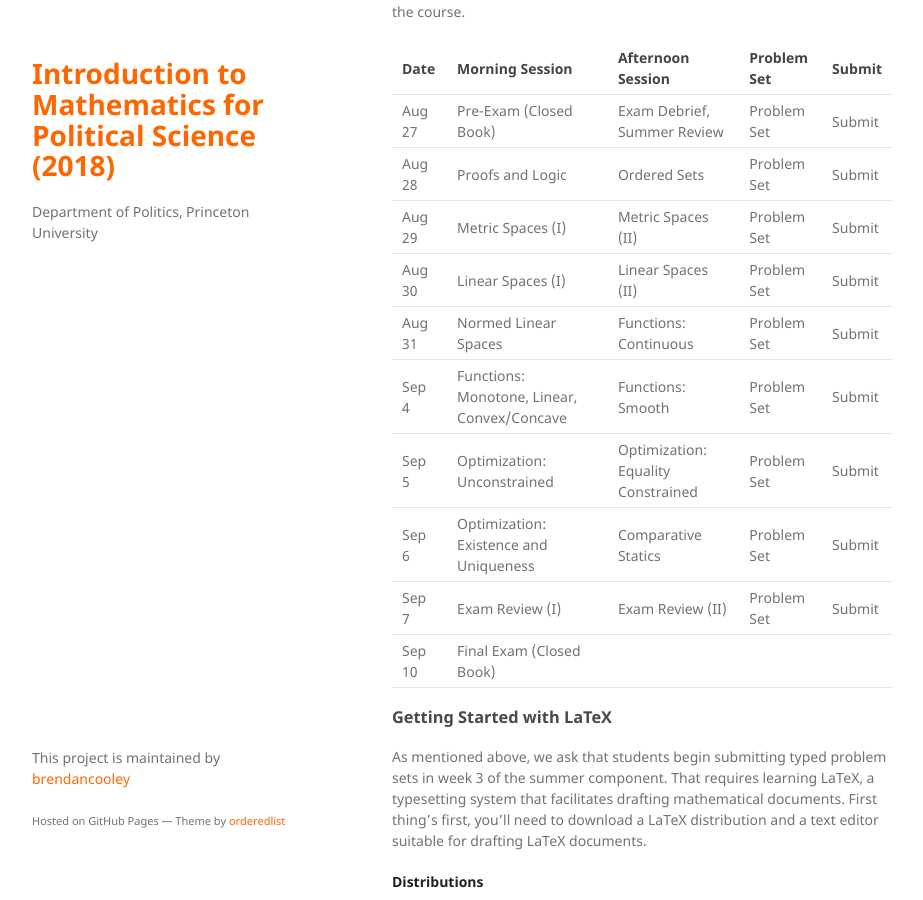
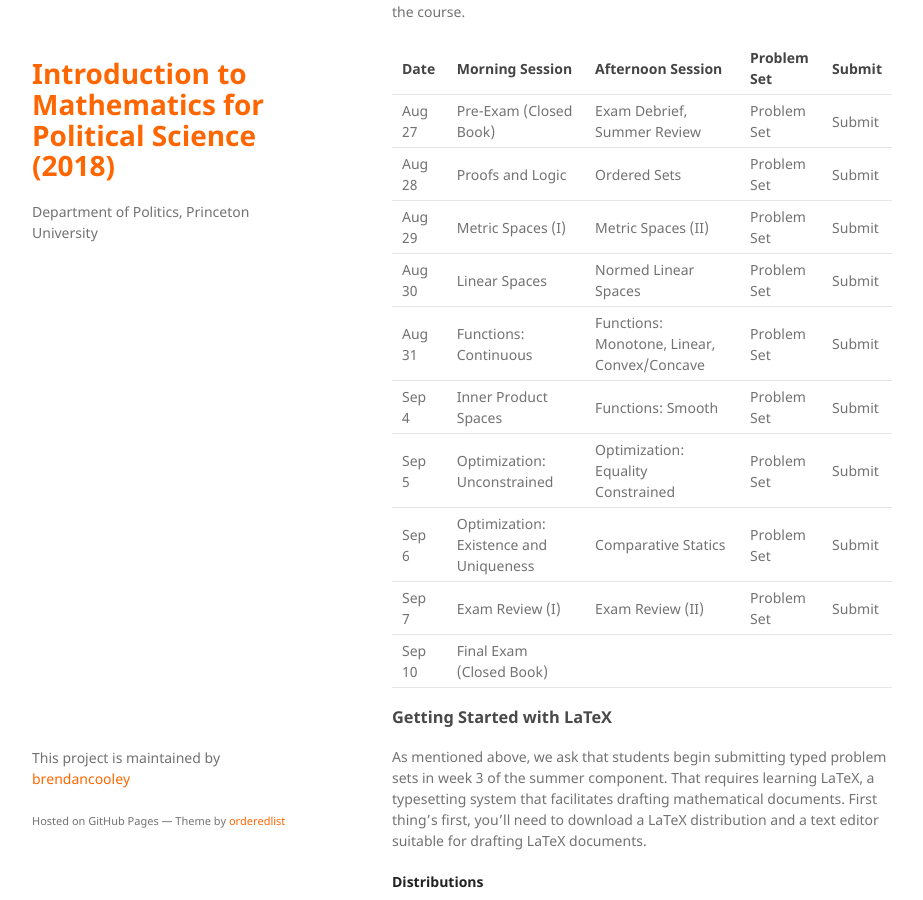
Before and after one commit to brendancooley/imps2019, a Jekyll site: the page built from index.md, in a window 1280 px wide and 900 px high, scrolled down 3862 px. Shown: the whole window, without its empty margins (178-1101 px from the left). Built offline with Jekyll 4.4.1, drawn with Linux system fonts in a browser that asks for light colours; nearby versions of some CDN libraries; a script that is not in the unit is left out; our own code applies the rules of GitHub Pages for plain Markdown files.

Commit message:
update calendar (add inner product spaces)

```diff
--- a/index.md
+++ b/index.md
@@ -95,9 +95,9 @@ The appendix of McCarty and Meirowitz's book contains a nice treatment of many o
 | Aug 27 | Pre-Exam (Closed Book)      | Exam Debrief, Summer Review                     | Problem Set | Submit |
 | Aug 28 | Proofs and Logic            | Ordered Sets                              | Problem Set | Submit |
 | Aug 29 | Metric Spaces (I)    | Metric Spaces (II)                                  | Problem Set | Submit |
-| Aug 30 | Linear Spaces (I)                  | Linear Spaces (II) | Problem Set | Submit |
-| Aug 31 | Normed Linear Spaces         | Functions: Continuous  | Problem Set | Submit |
-| Sep 4  | Functions: Monotone, Linear, Convex/Concave     | Functions: Smooth                   | Problem Set | Submit |
+| Aug 30 | Linear Spaces                  | Normed Linear Spaces | Problem Set | Submit |
+| Aug 31 | Functions: Continuous         | Functions: Monotone, Linear, Convex/Concave  | Problem Set | Submit |
+| Sep 4  | Inner Product Spaces    | Functions: Smooth                   | Problem Set | Submit |
 | Sep 5  | Optimization: Unconstrained | Optimization: Equality Constrained                    | Problem Set | Submit |
 | Sep 6  | Optimization: Existence and Uniqueness    | Comparative Statics             | Problem Set | Submit |
 | Sep 7  | Exam Review (I)   | Exam Review (II)                                     | Problem Set | Submit |
```
